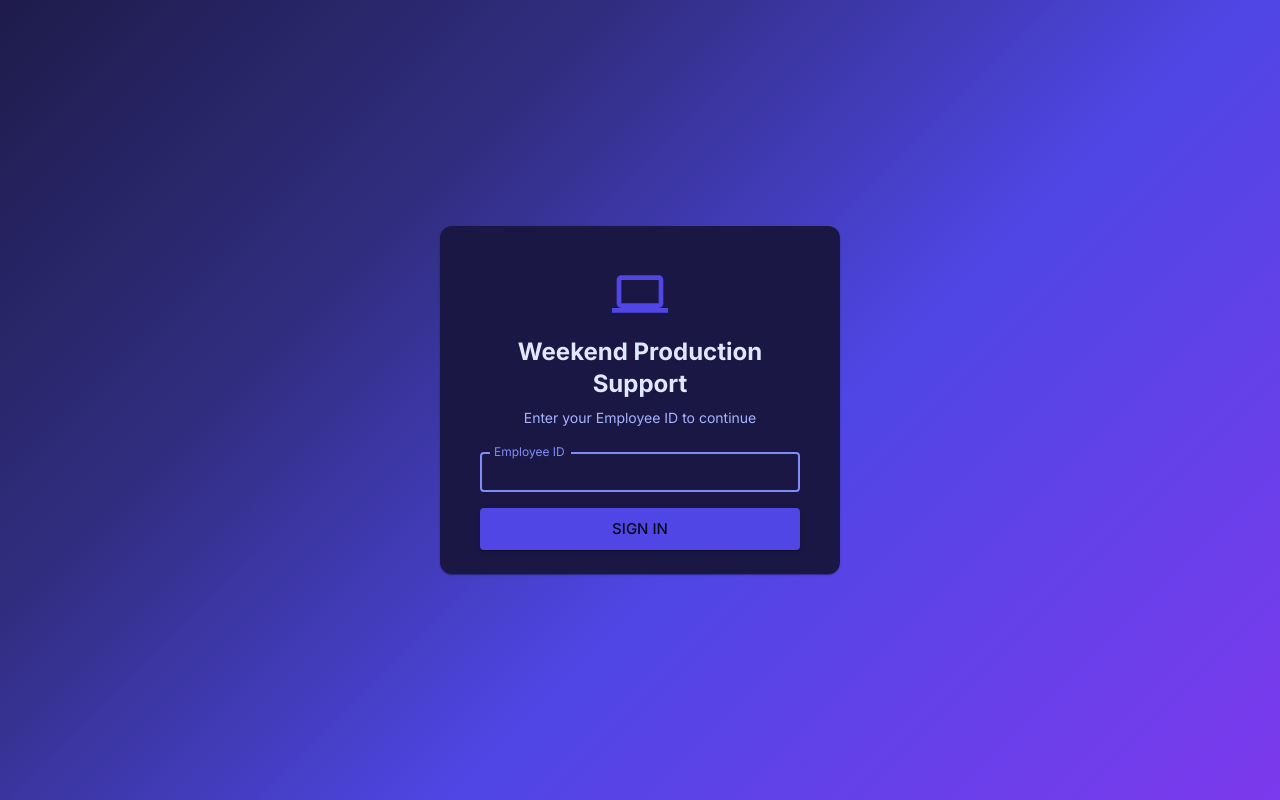
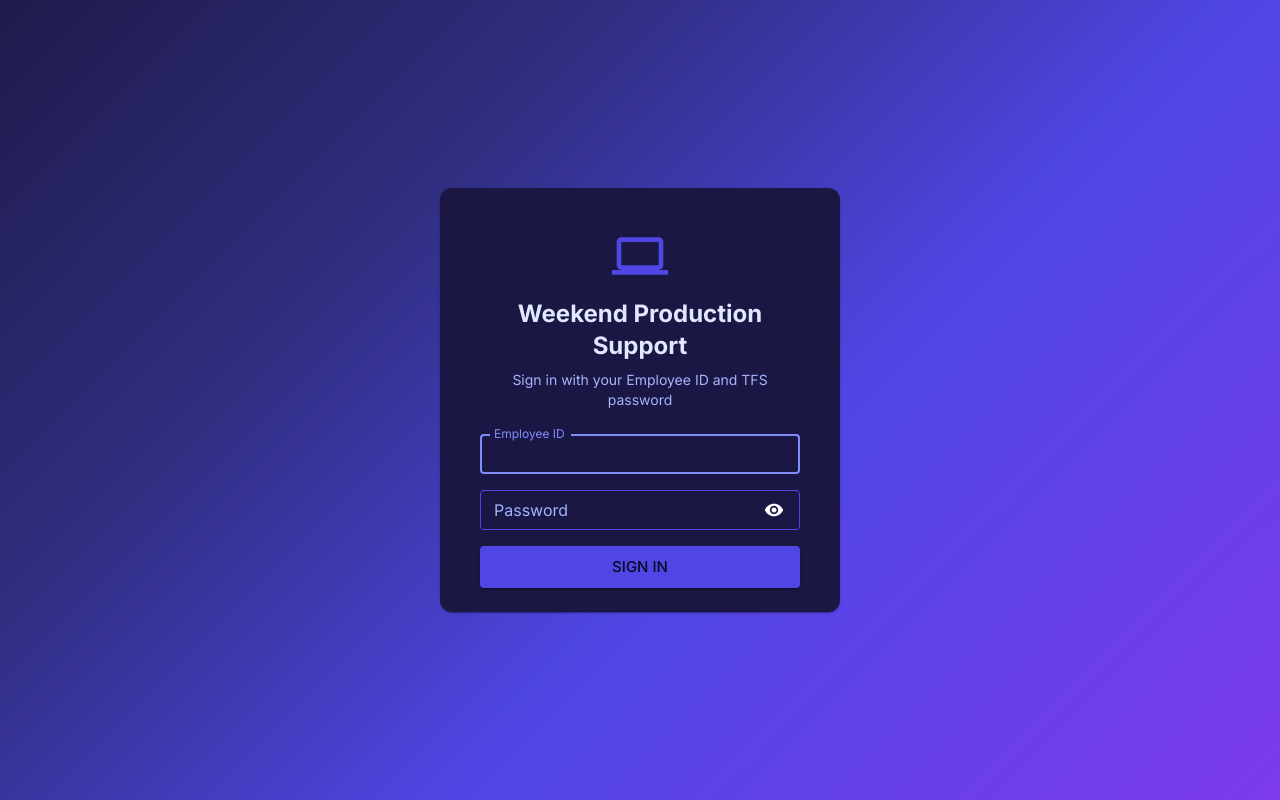
Before and after one commit to arunthangapandian/myisp-WeekendSupportTracker, a React (Create React App) app in the folder frontend/: page / in a window 1280 px wide. Built offline with nearby package versions, Linux system fonts and the light colour scheme.

Commit message:
Feat: add password field to login screen (TFS password via APP_PASSWORD env var)

```diff
--- a/frontend/src/components/LoginScreen.js
+++ b/frontend/src/components/LoginScreen.js
@@ -8,27 +8,35 @@ import CardContent from '@mui/material/CardContent';
 import TextField from '@mui/material/TextField';
 import Button from '@mui/material/Button';
 import Typography from '@mui/material/Typography';
+import IconButton from '@mui/material/IconButton';
+import InputAdornment from '@mui/material/InputAdornment';
 import ComputerIcon from '@mui/icons-material/Computer';
 import Alert from '@mui/material/Alert';
 import CircularProgress from '@mui/material/CircularProgress';
+import Visibility from '@mui/icons-material/Visibility';
+import VisibilityOff from '@mui/icons-material/VisibilityOff';
 
 /**
- * Login screen – validates enterprise ID (e.g. arun.thangapandian)
+ * Login screen – validates enterprise ID (e.g. arun.thangapandian) + password
  * against the server-side allowed-users whitelist before granting access.
+ * Password is the Accenture TFS / Azure DevOps password configured on the server.
  */
 export default function LoginScreen() {
     const { login } = useAuth();
     const [empId, setEmpId] = useState('');
+    const [password, setPassword] = useState('');
+    const [showPassword, setShowPassword] = useState(false);
     const [error, setError] = useState('');
     const [loading, setLoading] = useState(false);
 
     const handleSubmit = async (e) => {
         e.preventDefault();
         if (!empId.trim()) { setError('Employee ID is required'); return; }
+        if (!password) { setError('Password is required'); return; }
         setLoading(true);
         setError('');
         try {
-            const result = await api.validateLogin(empId.trim());
+            const result = await api.validateLogin(empId.trim(), password);
             login(empId.trim().toLowerCase(), result.careerLevel ?? null);
         } catch (err) {
             setError(err.message || 'Access denied');
@@ -48,19 +56,39 @@ export default function LoginScreen() {
                         Weekend Production Support
                     </Typography>
                     <Typography variant="body2" color="text.secondary" sx={{ mb: 3 }}>
-                        Enter your Employee ID to continue
+                        Sign in with your Employee ID and TFS password
                     </Typography>
-                    <form onSubmit={handleSubmit}>
+                    <form onSubmit={handleSubmit} noValidate>
                         <TextField
                             fullWidth label="Employee ID" placeholder="e.g. arun.thangapandian"
                             value={empId} onChange={e => { setEmpId(e.target.value); setError(''); }}
                             autoFocus size="small" sx={{ mb: 2 }}
+                            autoComplete="username"
+                        />
+                        <TextField
+                            fullWidth label="Password" placeholder="Accenture TFS Password"
+                            type={showPassword ? 'text' : 'password'}
+                            value={password} onChange={e => { setPassword(e.target.value); setError(''); }}
+                            size="small" sx={{ mb: 2 }}
+                            autoComplete="current-password"
+                            InputProps={{
+                                endAdornment: (
+                                    <InputAdornment position="end">
+                                        <IconButton
+                                            aria-label={showPassword ? 'Hide password' : 'Show password'}
+                                            onClick={() => setShowPassword(p => !p)}
+                                            edge="end" size="small">
+                                            {showPassword ? <VisibilityOff fontSize="small" /> : <Visibility fontSize="small" />}
+                                        </IconButton>
+                                    </InputAdornment>
+                                ),
+                            }}
                         />
                         {error && <Alert severity="error" sx={{ mb: 2 }}>{error}</Alert>}
                         <Button type="submit" variant="contained" fullWidth size="large"
                             disabled={loading}
                             sx={{ bgcolor: '#4f46e5', '&:hover': { bgcolor: '#4338ca' } }}>
-                            {loading ? <CircularProgress size={24} color="inherit" /> : 'Sign In'}
+                            {loading ? <CircularProgress size={24} color="inherit" /> : 'SIGN IN'}
                         </Button>
                     </form>
                 </CardContent>
--- a/frontend/src/utils/api.js
+++ b/frontend/src/utils/api.js
@@ -23,10 +23,10 @@ async function request(url, opts = {}) {
 }
 
 const api = {
-    validateLogin: (empId) =>
+    validateLogin: (empId, password) =>
         request(`${BASE}/auth/validate`, {
             method: 'POST', headers: { 'Content-Type': 'application/json' },
-            body: JSON.stringify({ empId }),
+            body: JSON.stringify({ empId, password }),
         }),
     getReleaseOwners: () => request(`${BASE}/options/release-owners`),
     getCareerLevels: () => request(`${BASE}/options/career-levels`),
```
Also changed, not shown: 1 other file (tests, documents, lock files or other folders).
